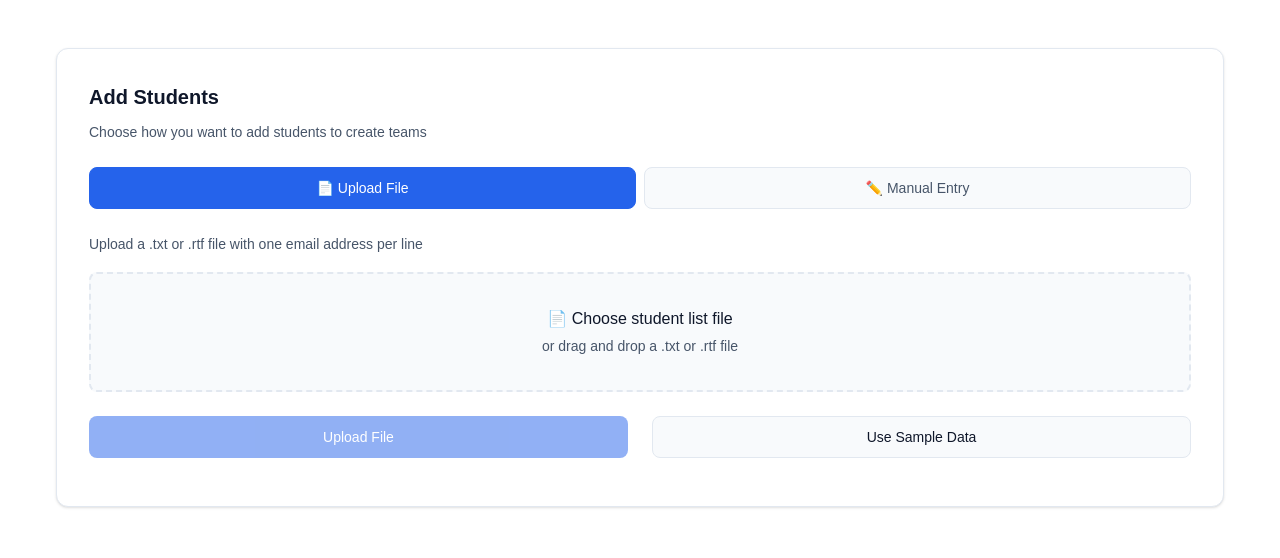
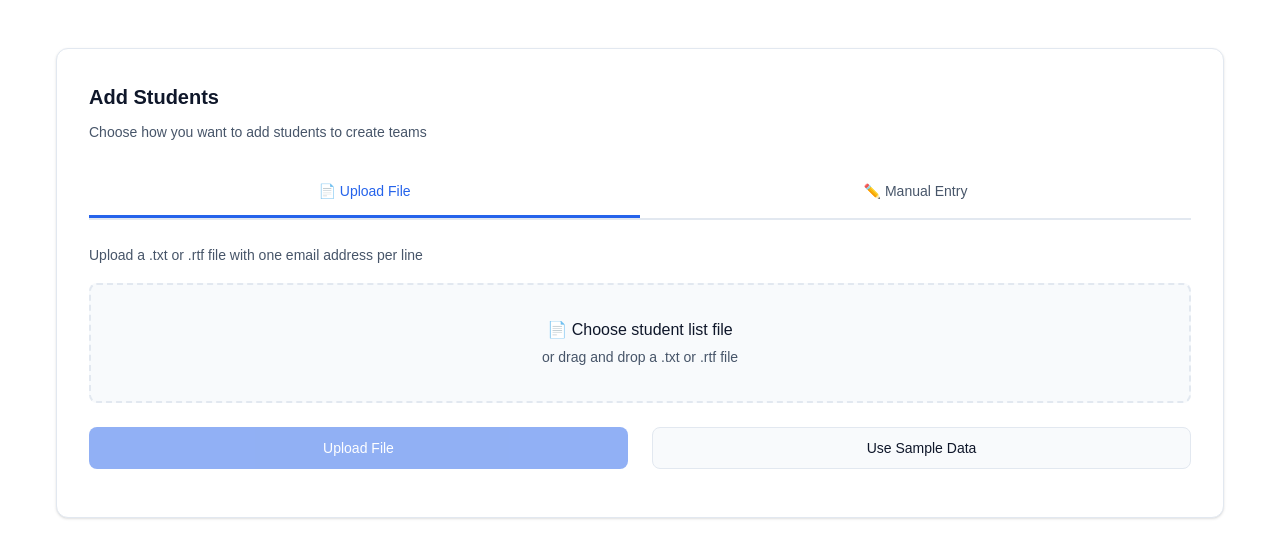
Before and after one commit to mabreyes/team-picker, a Flask app: page / in a window 1280 px wide. Shown: the part 133-691 px from the top of the page. Run offline with Flask 2, Linux system fonts and the light colour scheme; some web fonts are replaced.

Commit message:
feat: Convert input method toggle to proper tab navigation

```diff
--- a/static/css/styles.css
+++ b/static/css/styles.css
@@ -132,48 +132,109 @@ body {
 }
 
 /* ===================================
-   Input Method Toggle
+   Tab Navigation
    =================================== */
-.input-method-toggle {
+.tab-navigation {
     display: flex;
-    gap: 0.5rem;
-    margin-bottom: 1rem;
+    border-bottom: 2px solid var(--border);
+    margin-bottom: 1.5rem;
+    gap: 0;
 }
 
-.method-btn {
+.tab-button {
     flex: 1;
-    padding: 0.75rem 1rem;
-    border: 1px solid var(--border);
-    border-radius: var(--border-radius);
-    background: var(--surface);
+    padding: 1rem 1.5rem;
+    border: none;
+    border-bottom: 3px solid transparent;
+    background: transparent;
     color: var(--text-secondary);
     font-family: inherit;
     font-size: 0.875rem;
     font-weight: 500;
     cursor: pointer;
     transition: all 0.2s ease;
+    position: relative;
 }
 
-.method-btn:hover {
-    background: var(--background);
-    border-color: var(--primary-color);
+.tab-button:hover {
+    background: var(--surface);
+    color: var(--text-primary);
 }
 
-.method-btn-active {
-    background: var(--primary-color);
-    color: white;
-    border-color: var(--primary-color);
+.tab-button-active {
+    color: var(--primary-color);
+    border-bottom-color: var(--primary-color);
+    background: var(--background);
 }
 
-.method-btn-active:hover {
-    background: var(--primary-hover);
+.tab-button-active:hover {
+    color: var(--primary-hover);
+    border-bottom-color: var(--primary-hover);
 }
 
 /* ===================================
-   Input Method Sections
+   Tab Content
    =================================== */
-.input-method-section {
-    transition: all 0.3s ease;
+.tab-content {
+    position: relative;
+}
+
+.tab-panel {
+    display: none;
+    animation: fadeIn 0.2s ease-in-out;
+}
+
+.tab-panel-active {
+    display: block;
+}
+
+@keyframes fadeIn {
+    from {
+        opacity: 0;
+        transform: translateY(10px);
+    }
+    to {
+        opacity: 1;
+        transform: translateY(0);
+    }
+}
+
+/* ===================================
+   Responsive Tab Design
+   =================================== */
+@media (max-width: 768px) {
+    .tab-navigation {
+        flex-direction: column;
+        border-bottom: none;
+        gap: 0.5rem;
+        margin-bottom: 1rem;
+    }
+
+    .tab-button {
+        border: 1px solid var(--border);
+        border-radius: var(--border-radius);
+        border-bottom: 1px solid var(--border);
+    }
+
+    .tab-button-active {
+        background: var(--primary-color);
+        color: white;
+        border-color: var(--primary-color);
+    }
+
+    .tab-button-active:hover {
+        background: var(--primary-hover);
+        border-color: var(--primary-hover);
+    }
+
+    .manual-entry-actions {
+        flex-direction: column;
+    }
+
+    .manual-entry-actions .btn {
+        flex: none;
+        width: 100%;
+    }
 }
 
 /* ===================================
@@ -245,21 +306,6 @@ body {
 .add-icon {
     font-weight: bold;
     font-size: 1.1em;
-}
-
-@media (max-width: 768px) {
-    .input-method-toggle {
-        flex-direction: column;
-    }
-
-    .manual-entry-actions {
-        flex-direction: column;
-    }
-
-    .manual-entry-actions .btn {
-        flex: none;
-        width: 100%;
-    }
 }
 
 /* ===================================
--- a/templates/index.html
+++ b/templates/index.html
@@ -31,18 +31,39 @@
                     <p class="card-subtitle">Choose how you want to add students to create teams</p>
                 </div>
 
-                <!-- Input Method Toggle -->
-                <div class="form-group">
-                    <div class="input-method-toggle">
-                        <button type="button" id="fileMethodBtn" class="method-btn method-btn-active">
+                <!-- Tab Navigation -->
+                <div class="tab-navigation">
+                    <button
+                        type="button"
+                        id="fileMethodBtn"
+                        class="tab-button tab-button-active"
+                        role="tab"
+                        aria-selected="true"
+                        aria-controls="fileUploadSection"
+                    >
                         📄 Upload File
                     </button>
-                        <button type="button" id="manualMethodBtn" class="method-btn">✏️ Manual Entry</button>
-                    </div>
+                    <button
+                        type="button"
+                        id="manualMethodBtn"
+                        class="tab-button"
+                        role="tab"
+                        aria-selected="false"
+                        aria-controls="manualEntrySection"
+                    >
+                        ✏️ Manual Entry
+                    </button>
                 </div>
 
-                <!-- File Upload Method -->
-                <div id="fileUploadSection" class="input-method-section">
+                <!-- Tab Content Container -->
+                <div class="tab-content">
+                    <!-- File Upload Tab Panel -->
+                    <div
+                        id="fileUploadSection"
+                        class="tab-panel tab-panel-active"
+                        role="tabpanel"
+                        aria-labelledby="fileMethodBtn"
+                    >
                         <div class="card-subtitle mb-4">Upload a .txt or .rtf file with one email address per line</div>
 
                         <div class="form-group">
@@ -74,8 +95,8 @@
                         </div>
                     </div>
 
-                <!-- Manual Entry Method -->
-                <div id="manualEntrySection" class="input-method-section hidden">
+                    <!-- Manual Entry Tab Panel -->
+                    <div id="manualEntrySection" class="tab-panel" role="tabpanel" aria-labelledby="manualMethodBtn">
                         <div class="card-subtitle mb-4">Enter student email addresses manually, one at a time</div>
 
                         <div id="manualInputsContainer" class="manual-inputs-container">
@@ -94,6 +115,7 @@
                                 <span class="add-icon">+</span> Add Another Student
                             </button>
                             <button id="createFromManualBtn" class="btn btn-primary">Create Teams from Emails</button>
+                        </div>
                     </div>
                 </div>
 
```
Also changed, not shown: static/js/app.js (+47 -12 lines). Lines whose indentation alone changed are shown as unchanged.
